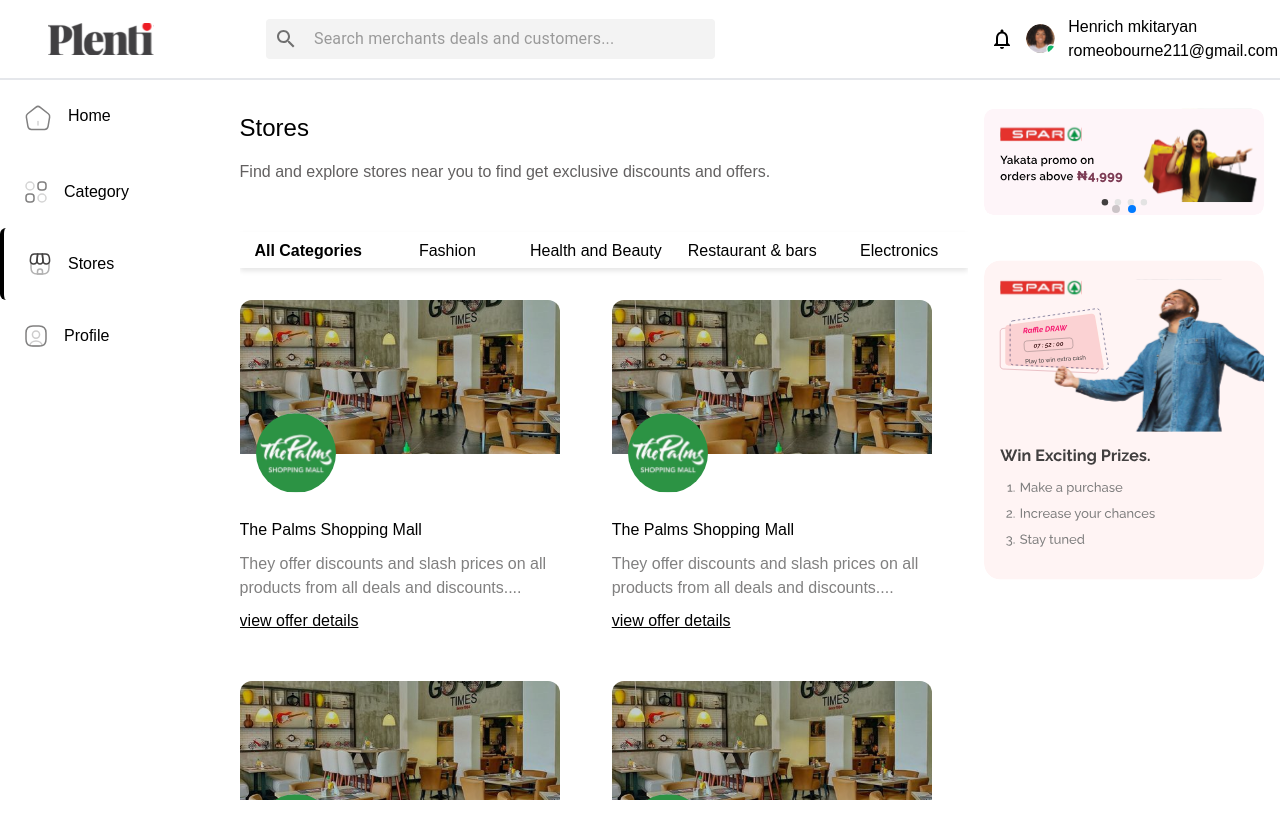
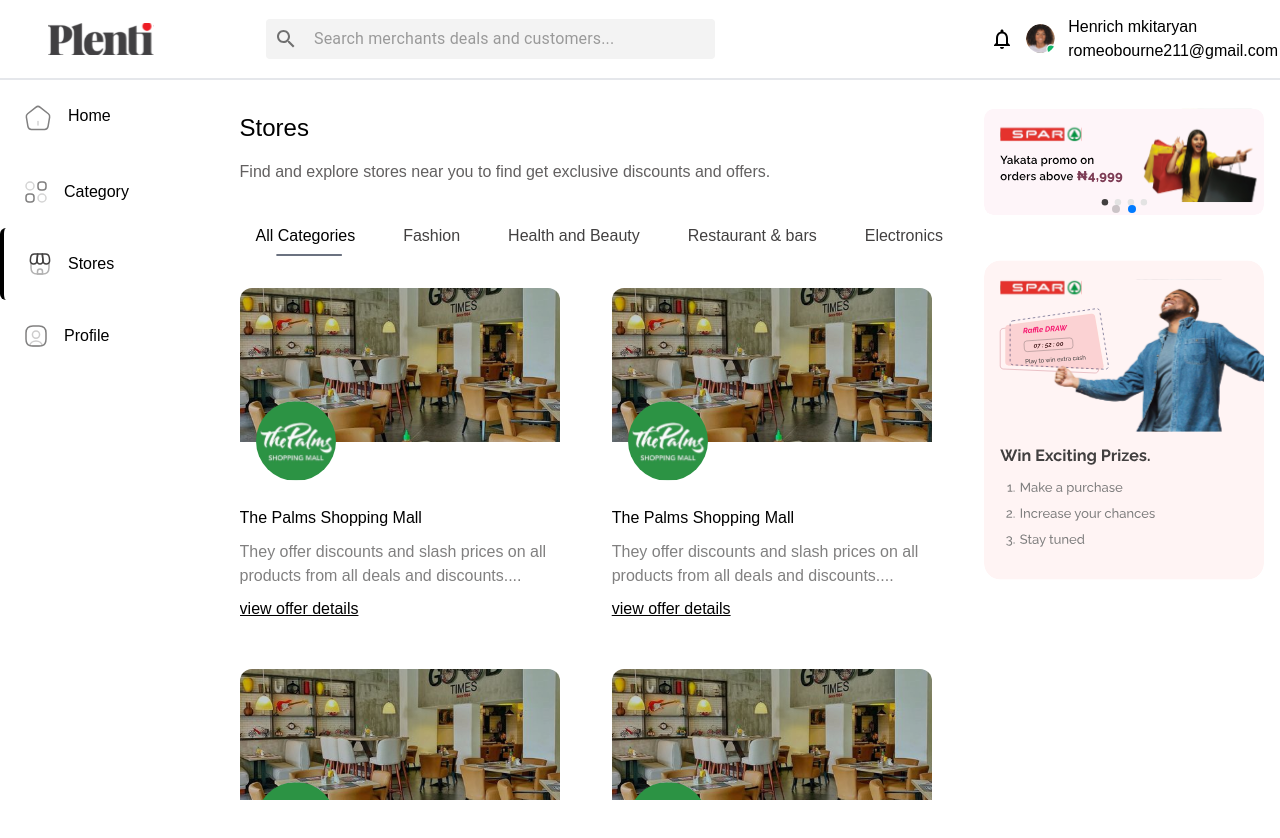
Before and after one commit to tvioafrica/Plenti-Front-end, a Next.js app in the folder plenti-customer/: page /stores in a window 1280 px wide. Shown: the top 838 px of the page. Built offline with nearby package versions, Linux system fonts and the light colour scheme.

Commit message:
feat:done

```diff
--- a/plenti-customer/app/(customers)/layout.tsx
+++ b/plenti-customer/app/(customers)/layout.tsx
@@ -25,7 +25,7 @@
         <main className="md:flex">
           <Sidebar />
           <div className="  mb-[100px] flex max-sm:p-[1rem] md:w-[95%] overflow-hidden  height-minus-80">
-            <aside className="md:w-[70%] h-full overflow-auto">{children}</aside>
+            <aside className="md:w-[70%] w-full h-full overflow-auto hide-scrollbar">{children}</aside>
             <aside className="w-[30%] hidden md:block">
               <Promotions />
             </aside>
--- a/plenti-customer/app/(customers)/page.tsx
+++ b/plenti-customer/app/(customers)/page.tsx
@@ -16,7 +16,7 @@
         <Searchbar />
       </h2>
 
-      <div className="p-4">
+      <div className="md:p-4 p-2">
         <Tabs
           tabData={[
             { label: "Cash Back" },
@@ -28,7 +28,7 @@
             {" "}
             <Cashback />
           </div>
-          <div></div>
+          <div>for you</div>
           <div>
             <Balance />
           </div>
--- a/plenti-customer/app/(customers)/stores/[id]/offers/page.tsx
+++ b/plenti-customer/app/(customers)/stores/[id]/offers/page.tsx
@@ -1,7 +1,7 @@
 "use client"
 import React from "react";
 import { stone_logo, stone_banner } from "@/images/index";
-import { Tab, Tabs, TabList, TabPanel } from "react-tabs";
+import Tabs from "@/app/Components/Tabs";
 import OfferDecription from "@/app/Components/OfferDecription";
 
 const page = () => {
@@ -28,15 +28,16 @@
         </div>
       </aside>
 
-      <Tabs>
-        <TabList>
-          <Tab>Offer Description</Tab>
-          <Tab>Store Locations</Tab>
-          <Tab>Terms and Conditions</Tab>
-        </TabList>
-
-        <TabPanel>
-          <OfferDecription />
+      <Tabs
+          tabData={[
+            { label: "Offer Description" },
+            { label: "Store Locations" },
+            { label: "Terms and Conditions " },
+          ]}
+        >
+          <div>
+            {" "}
+            <OfferDecription />
          <div className="flex items-center flex-col gap-4 my-[2rem]">
          <button className="bg-[#EA1C24] text-[#FFEAEB] rounded-[24px] h-[48px] block md:w-2/5 w-4/5 px-[3rem] py-[0.5rem]">
             claim this deal
@@ -45,15 +46,14 @@
            share to earn points
           </button>
          </div>
+          </div>
+          <div>for you</div>
+          <div>
+            info 3
+          </div>
+        </Tabs>
 
-        </TabPanel>
-        <TabPanel>
-          <h2>Any content 2</h2>
-        </TabPanel>
-        <TabPanel>
-          <h2>Any content 2</h2>
-        </TabPanel>
-      </Tabs>
+
     </div>
   );
 };
--- a/plenti-customer/app/(customers)/stores/page.tsx
+++ b/plenti-customer/app/(customers)/stores/page.tsx
@@ -2,7 +2,7 @@
 import Searchbar from "@/app/Components/Searchbar";
 import Link from "next/link";
 import React from "react";
-import { Tab, Tabs, TabList, TabPanel } from "react-tabs";
+import Tabs from "@/app/Components/Tabs";
 import "react-tabs/style/react-tabs.css";
 import { malls } from "../../constants/index";
 
@@ -19,16 +19,18 @@
           offers.
         </p>
       </div>
-      <Tabs>
-        <TabList>
-          <Tab>All Categories</Tab>
-          <Tab>Fashion</Tab>
-          <Tab>Health and Beauty</Tab>
-          <Tab>Restaurant & bars</Tab>
-          <Tab>Electronics</Tab>
-        </TabList>
 
-        <TabPanel>
+      <Tabs
+        tabData={[
+          { label: "All Categories" },
+          { label: "Fashion" },
+          { label: "Health and Beauty" },
+          { label: "Restaurant & bars" },
+          { label: "Electronics" },
+        ]}
+      >
+        <div>
+          {" "}
           <div className="grid md:grid-cols-2 gap-4 my-[2rem]">
             {malls.map((mall) => {
               return (
@@ -58,14 +60,24 @@
               );
             })}
           </div>
-        </TabPanel>
-        <TabPanel>
+        </div>
+        <div>
           <h2>Any content 2</h2>
-        </TabPanel>
-        <TabPanel>
+        </div>
+        <div>
           <h2>Any content 2</h2>
-        </TabPanel>
+        </div>
+        <div>
+          <h2>Any content 2</h2>
+        </div>
+        <div>
+          <h2>Any content 2</h2>
+        </div>
+        <div>
+          <h2>Any content 2</h2>
+        </div>
       </Tabs>
+
     </>
   );
 };
--- a/plenti-customer/app/Components/Balance.tsx
+++ b/plenti-customer/app/Components/Balance.tsx
@@ -31,7 +31,7 @@
 const Balance = () => {
   return (
     <>
-      <div className="p-[2rem]">
+      <div className="md:p-[2rem] py-[2rem]">
         <p className="text-[#818080] text-xl">Current outstanding balance</p>
         <p className="font-bold "> &#8358;20,000.00</p>
       </div>
@@ -55,10 +55,10 @@
           <p>Settings</p>
         </aside>
       </div>
-      <div className="w-[90%] border-b-[1px] shadow-md p-[1rem]">
-        <div className="flex justify-between my-[1rem] px-[2rem]">
-          <span className="text-[#A09F9F] text-2xl">Recent transactions</span>
-          <span className=" font-bold">See More</span>
+      <div className="md:w-[90%] border-b-[1px] shadow-md p-[1rem]  m-auto mt-[1rem]">
+        <div className="flex justify-between my-[1rem] md:px-[2rem]">
+          <span className="text-[#A09F9F] md:text-2xl text-l">Recent transactions</span>
+          <span className=" font-bold text-l">See More</span>
         </div>
         {transactions.map((transaction) => {
           let date = new Date(transaction.data);
@@ -82,20 +82,20 @@
 
           const newDate = `${month} ${day}, ${year}`;
           return (
-            <div className="flex gap-2 justify-between p-[1rem] border-b-grey m-auto">
+            <div className="flex gap-2 justify-between md:p-[1rem] py-[0.9rem] border-b-grey m-auto">
               <aside className="flex items-center justify-center gap-4">
                 <span className="p-[0.5rem] rounded-full bg-[#FFF4F4]">
                   <img src={gift.src} alt="" />
                 </span>
                 <div>
-                  <h2 className="text-xl text-[#818080]">
+                  <h2 className="md:text-xl  text-[#818080]">
                     {transaction.title}
                   </h2>
                   <p className="text-[#A09F9F]">{newDate}</p>
                 </div>
               </aside>
               <aside>
-                <h2 className="text-xl text-[#424040]">
+                <h2 className="md:text-xl text-[#424040]">
                   {" "}
                   +&#8358; {transaction.ammount}
                 </h2>
--- a/plenti-customer/app/Components/Sidebar.tsx
+++ b/plenti-customer/app/Components/Sidebar.tsx
@@ -9,7 +9,7 @@
   const currentRoute = usePathname();
 
   return (
-    <div className="bg-white md:sticky top-[80px] left-0 md:w-[280px] h-[100vh] ">
+    <div className=" bg-white md:sticky top-[80px] left-0 md:w-[280px] md:h-[100vh] ">
 
       <ul className="md:block hidden">
         {navLinks.map((nav) => {
--- a/plenti-customer/app/Components/Tab.tsx
+++ b/plenti-customer/app/Components/Tab.tsx
@@ -14,7 +14,8 @@
       className={`px-4 py-2 relative flex items-center space-x-1 transition-colors duration-300 ease-in-out ${isActive ? 'text-black' : 'text-[#424040]'}`}
     >
       {icon && <span className="icon">{icon}</span>}
-      <span>{label}</span>
+      {/* Modified label with responsive text sizing */}
+      <span className="text-xs sm:text-base">{label}</span>
       {isActive && (
         <span className="absolute bottom-0 left-1/2 transform -translate-x-1/2 w-1/2 h-[0.15rem] bg-gray-500 rounded transition-width duration-300 ease-in-out"></span>
       )}
--- a/plenti-customer/app/Components/Tabs.tsx
+++ b/plenti-customer/app/Components/Tabs.tsx
@@ -6,11 +6,14 @@
 };
 
 const Tabs: React.FC<TabsProps> = ({ tabData, children }) => {
-  const [activeTab, setActiveTab] = useState(tabData[0].label);
+  const [activeTab, setActiveTab] = useState(tabData[0]?.label || '');
 
   return (
     <div>
-      <div className="flex justify-around space-x-4 mb-4">
+      <div
+        className={`flex ${tabData.length > 3 ? 'overflow-x-auto' : 'justify-around'} space-x-4 mb-4`}
+        style={tabData.length > 3 ? { scrollbarWidth: 'none' } : {}}
+      >
         {tabData.map(({ label, icon }) => (
           <Tab
             key={label}
@@ -23,7 +26,7 @@
       </div>
 
       {React.Children.map(children, (child, index) => {
-        if (activeTab === tabData[index].label) return child;
+        if (activeTab === tabData[index]?.label) return child;
         return null;
       })}
     </div>
--- a/plenti-customer/app/globals.css
+++ b/plenti-customer/app/globals.css
@@ -10,9 +10,12 @@
     --background-start-rgb: 0, 0, 0;
     --background-end-rgb: 0, 0, 0;
     max-width: 1440px; /* or your preferred max width */
-    padding-left: 16px;
-    padding-right: 16px;
   }
+}
+*::-webkit-scrollbar{
+  width: 0;
+  height: 0;
+  background: transparent; /* make scrollbar transparent */
 }
 
 .height-minus-80 {
@@ -61,6 +64,15 @@
   font-weight: bold;
   border-radius: 5px 5px 0 0;
 }
+.hide-scrollbar {
+  scrollbar-width: none;
+  -ms-overflow-style: none;  /* IE and Edge */
+}
+.hide-scrollbar::-webkit-scrollbar {
+  width: 0;
+  height: 0;
+  background: transparent; /* make scrollbar transparent */
+}
 @media (max-width: 560px) {
   .category {
     display: grid;
--- a/plenti-customer/tailwind.config.ts
+++ b/plenti-customer/tailwind.config.ts
@@ -8,6 +8,7 @@
   ],
   theme: {
     extend: {
+
       width: {
         'calc-100-minus-280': 'calc(100% - 280px)',
       },
```
